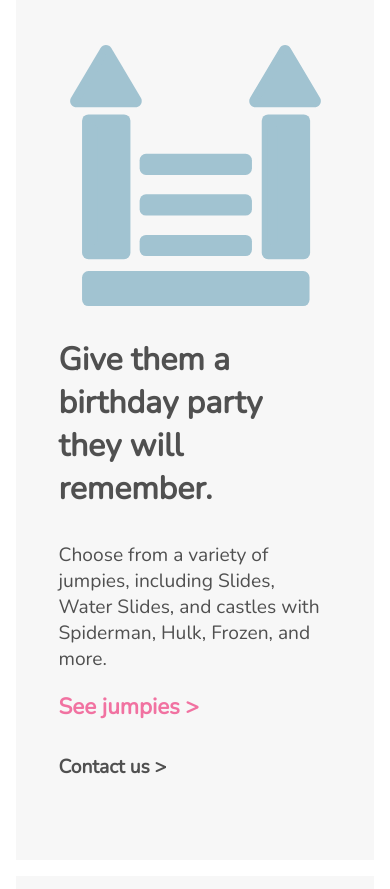
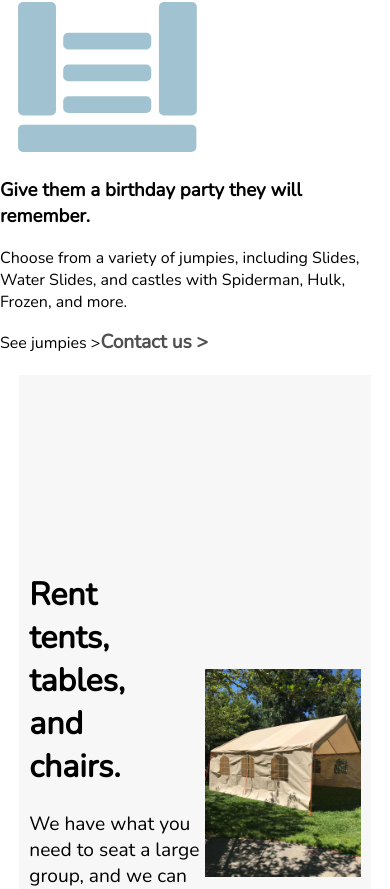
Before and after one commit to alopez96/brendas-react, a React (Create React App) app: page / in a window 390 px wide. Shown: the part 955-1844 px from the top of the page. Built offline with nearby package versions, Linux system fonts and the light colour scheme.

Commit message:
styled about section

```diff
--- a/src/App.css
+++ b/src/App.css
@@ -123,3 +123,55 @@
     border: none;
     width: 60vw;
 }
+
+.text-center{
+    text-align: center;
+}
+
+.main{
+    display: flex;
+    background-color: #F7F7F7;
+    flex-direction: row;
+    height: 95vh;
+    margin: 1.2em;
+    justify-content: center;
+    align-items: center;
+}
+
+.content-text{
+    background-color: red;
+    color: red;
+    width: 10px;
+}
+
+.head{
+    font-size: 2.4em;
+    /* width: 4vw; */
+}
+
+.image{
+    width: 30vw;
+}
+
+/* ipads */
+@media only screen and (max-width: 767px) {
+
+}
+
+
+/* phones */
+@media only screen and (max-width: 480px) {
+    .head{
+        font-size: 2em;
+        width: 4vw;
+    }
+
+    .subhead{
+        font-size: 1em;
+        width: 45vw;
+    }
+
+    .image{
+        width: 40vw;
+    }
+}
--- a/src/App.js
+++ b/src/App.js
@@ -84,8 +84,9 @@ function App() {
       </LazyLoad>
 
       <JumpieSlider/>
-      <button>View all</button>
-
+      <div className='text-center margin'>
+        <button className='cta-btn'>View all</button>
+      </div>
       <div ref={contactRef}>
         <Contact isMobile={isMobile} isengl={isengl}/>
       </div>
--- a/src/components/about-jump/about.css
+++ b/src/components/about-jump/about.css
@@ -1,13 +1,3 @@
-.main{
-    display: flex;
-    background-color: #F7F7F7;
-    width: 97vw;
-    height: 95vh;
-    margin: 1.2em;
-    justify-content: center;
-    align-items: center;
-}
-
 .buttons{
     display: flex;
     justify-content: space-between;
@@ -44,16 +34,6 @@
     transform: scale(1.09);
 }
 
-.content{
-    margin-left: 3em;
-    color: #505050;
-}
-
-.head{
-    font-size: 4em;
-    width: 45vw;
-}
-
 .subhead{
     font-size: 1.2em;
     width: 45vw;
--- a/src/components/about-rentals/AboutRentals.js
+++ b/src/components/about-rentals/AboutRentals.js
@@ -1,6 +1,5 @@
 import React from 'react';
 import rental from './../../svg/rentals.svg';
-import './rentals.css';
 import tent from './../../svg/mobileSizes/rentals.svg';
 import tent2 from './../jumpies/images/tent.jpg';
 
@@ -21,7 +20,6 @@ function AboutRentals ({ isMobile, isengl, goToRef, contactRef }) {
         goToRef(contactRef)
     }
 
-    if(!isMobile){
     return(
         <div className='main'>
             <div className='content'>
@@ -35,20 +33,5 @@ function AboutRentals ({ isMobile, isengl, goToRef, contactRef }) {
         </div>
     );
 }
-    else{
-        return(
-            <div className='mmain'>
-                <img className='mimage' src={tent} alt='tent'/>
-                <div className='mcontent'>
-                    <h3 className='mhead'>{header}</h3>
-                    <p className='msubhead'>{subheader}</p>
-                    <a className='mprimary' onClick={() => call()}>{secondary}</a>
-                </div>
-            </div>
-        );
-    }
-
-
-}
 
 export default AboutRentals;
--- a/src/components/about-rentals/rentals.css
+++ /dev/null
@@ -1,74 +0,0 @@
-
-.image{
-    width: 30vw;
-}
-
-/* mobile classes */
-
-.mmain{
-    display: flex;
-    flex-direction: column;
-    background-color: #F7F7F7;
-    padding: 5rem;
-    margin: 1em;
-    justify-content: center;
-    align-items: center;
-    color: #505050;
-}
-
-.mhead{
-    font-size: 2em;
-    width: 70vw;
-}
-
-.mbuttons{
-    display: flex;
-    flex-direction: column;
-}
-
-.msubhead{
-    font-size: 1.2em;
-    width: 70vw;
-}
-
-.mprimary{
-    color: #F172A1;
-    font-weight: 900;
-    font-size: 1.4em;
-    margin-bottom: 2rem;
-}
-
-.mimage{
-    width: 70vw;
-}
-
-.head{
-    color: black;
-}
-
-
-/* ipads */
-@media only screen and (max-width: 767px) {
-
-}
-
-/* phones */
-@media only screen and (max-width: 480px) {
-    .content{
-        margin-left: 0em;
-    }
-
-    .head{
-        font-size: 2em;
-        width: 4vw;
-    }
-
-    .subhead{
-        font-size: 1em;
-        width: 45vw;
-    }
-
-    .image{
-        width: 40vw;
-    }
-}
--- a/src/components/contact/main.css
+++ b/src/components/contact/main.css
@@ -1,18 +1,3 @@
-.main{
-    display: flex;
-    background-color: #F7F7F7;
-    width: 97vw;
-    height: 95vh;
-    margin: 1.2em;
-    justify-content: center;
-    align-items: center;
-    color: #505050;
-}
-
-.head{
-    font-size: 3em;
-    font-weight: 300;
-}
 
 .subhead{
     font-size: 1.2em;
@@ -44,10 +29,6 @@
 
 /* phones */
 @media only screen and (max-width: 480px) {
-    .head{
-        font-size: 2em;
-        font-weight: 600;
-    }
     .data-text {
       font-size: 1em;
       text-align: center;
--- a/src/components/jumpies/jumpies.css
+++ b/src/components/jumpies/jumpies.css
@@ -79,11 +79,15 @@
     flex-wrap: wrap;
     flex-direction: row;
     width: 100%;
-    /* height: 100vh; */
+    height: 100vh;
     overflow-x: auto;
     justify-content: center;
     align-items: center;
     text-align: center;
+}
+
+.margin{
+    margin-bottom: 5rem;
 }
 
 .slider-image{
```
Lines whose indentation alone changed are shown as unchanged.
